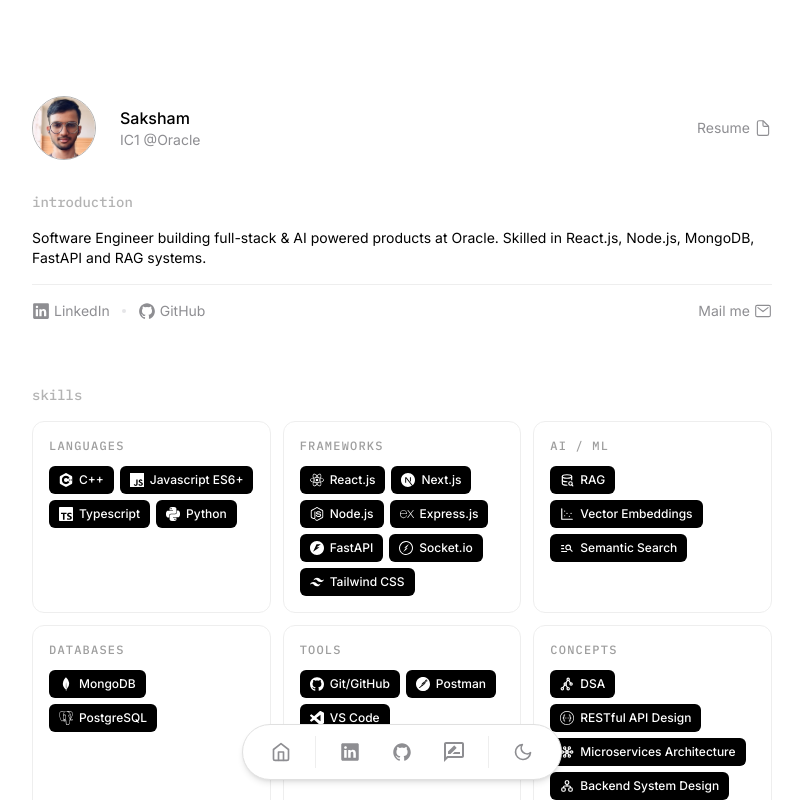
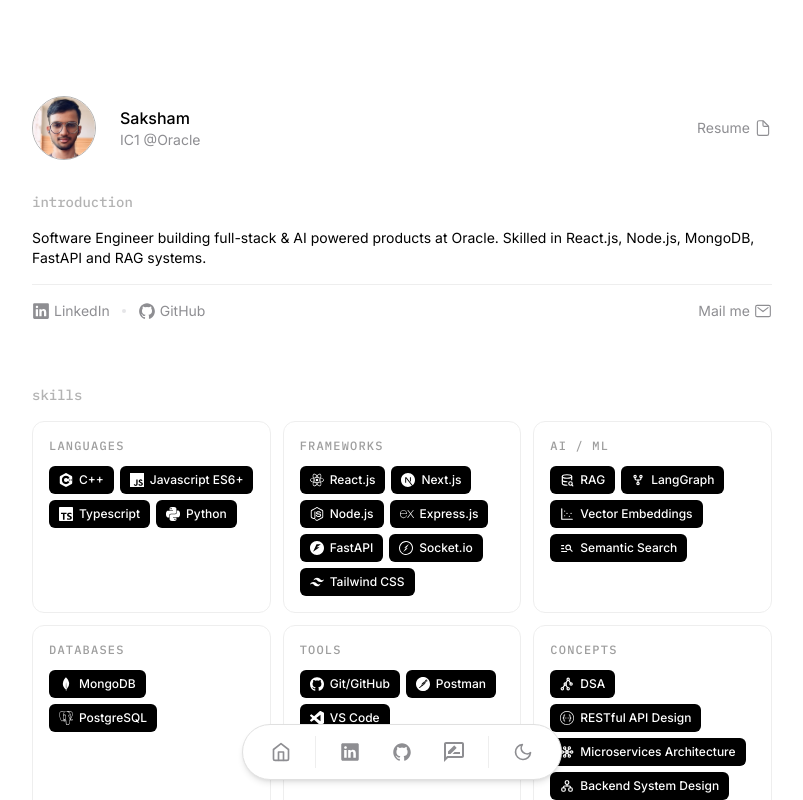
Before and after one commit to Saksham131102/portfolio, a Next.js app: page / in a window 1280 px wide. Shown: the whole page, without its empty margins (238-1041 px from the left). Built offline with nearby package versions, Linux system fonts and the light colour scheme; no server answers; the database is empty.

Commit message:
updated skills section

```diff
--- a/src/app/(Skills)/index.ts
+++ b/src/app/(Skills)/index.ts
@@ -6,6 +6,7 @@
   TbBinaryTree,
   TbTopologyStar3,
   TbSitemap,
+  TbGitFork,
 } from "react-icons/tb";
 import {
   SiCplusplus,
@@ -118,6 +119,11 @@
         description: "Retrieval-Augmented Generation",
       },
       {
+        name: "LangGraph",
+        icon: TbGitFork,
+        description: "Stateful multi-agent AI workflows",
+      },
+      {
         name: "Vector Embeddings",
         icon: TbChartScatter,
         description: "Semantic vector representations",
```
